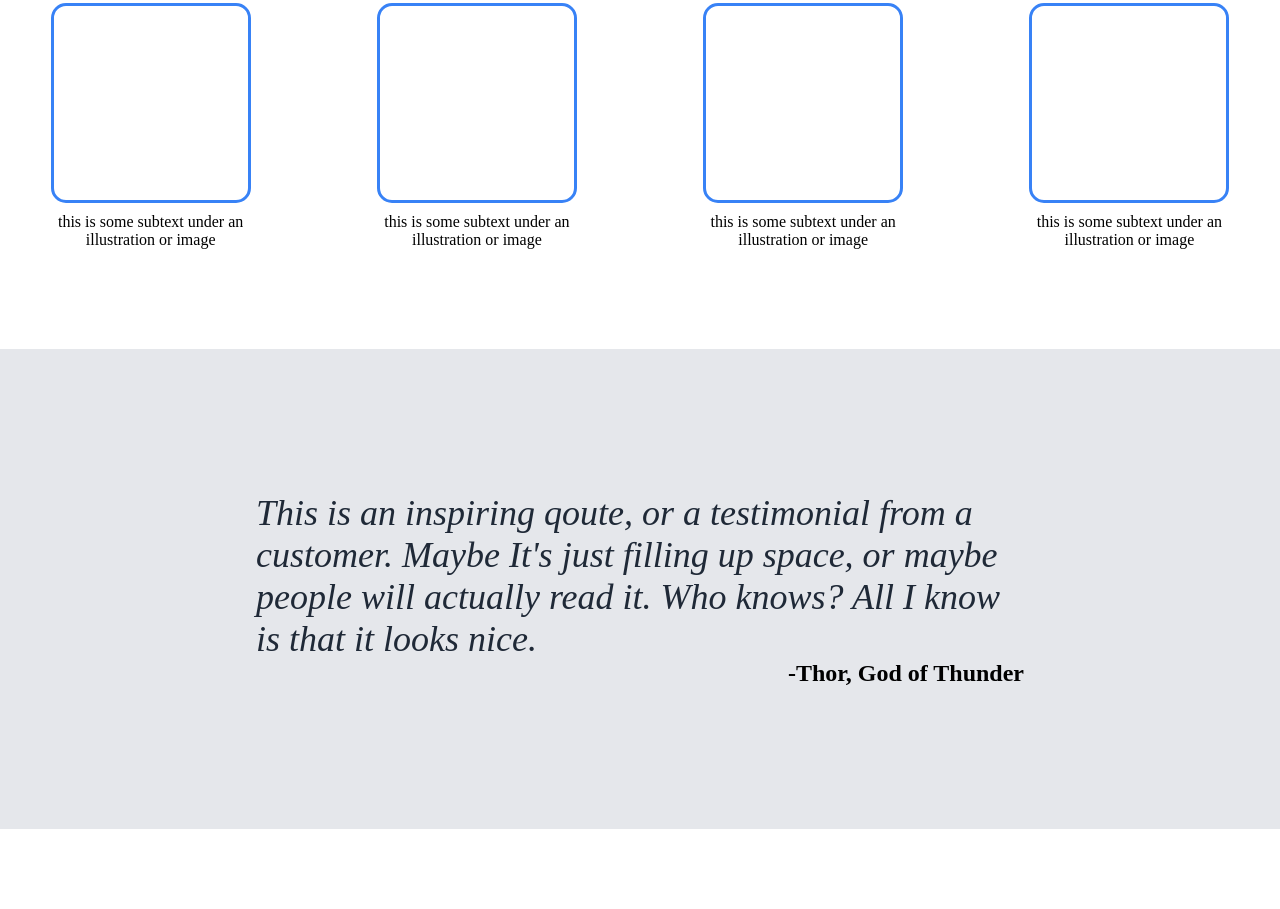
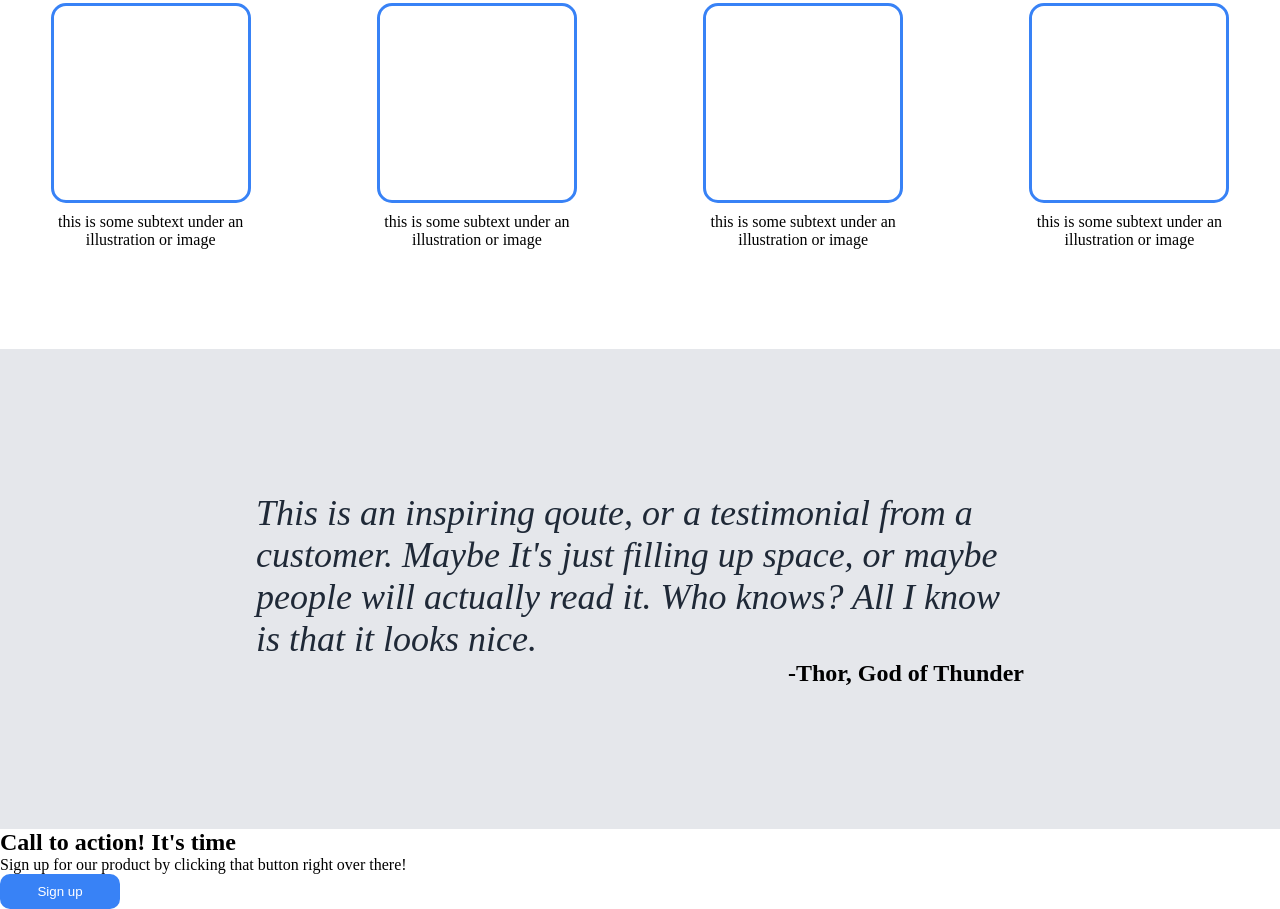
Before and after one commit to M-Ahmad-Usman/landing-page, a plain HTML site: page index.html in a window 1280 px wide. Shown: the part 939-1848 px from the top of the page. Before the commit the page ends 1768 px from the top, so only its background shows below. Drawn offline with Linux system fonts and the light colour scheme.

Commit message:
Add HTML for fourth section: subscribe-section

```diff
--- a/index.html
+++ b/index.html
@@ -74,6 +74,16 @@
         </div>
 
     </section>
+
+    <section class="subscribe-section">
+        <div class="subscribe">
+            <div class="subscribe-text">
+                <h2>Call to action! It's time</h2>
+                <p>Sign up for our product by clicking that button right over there!</p>
+            </div>
+            <button class="sign-up subscribe-sign-up">Sign up</button>
+        </div>
+    </section>
 </body>
 
 </html>
```
